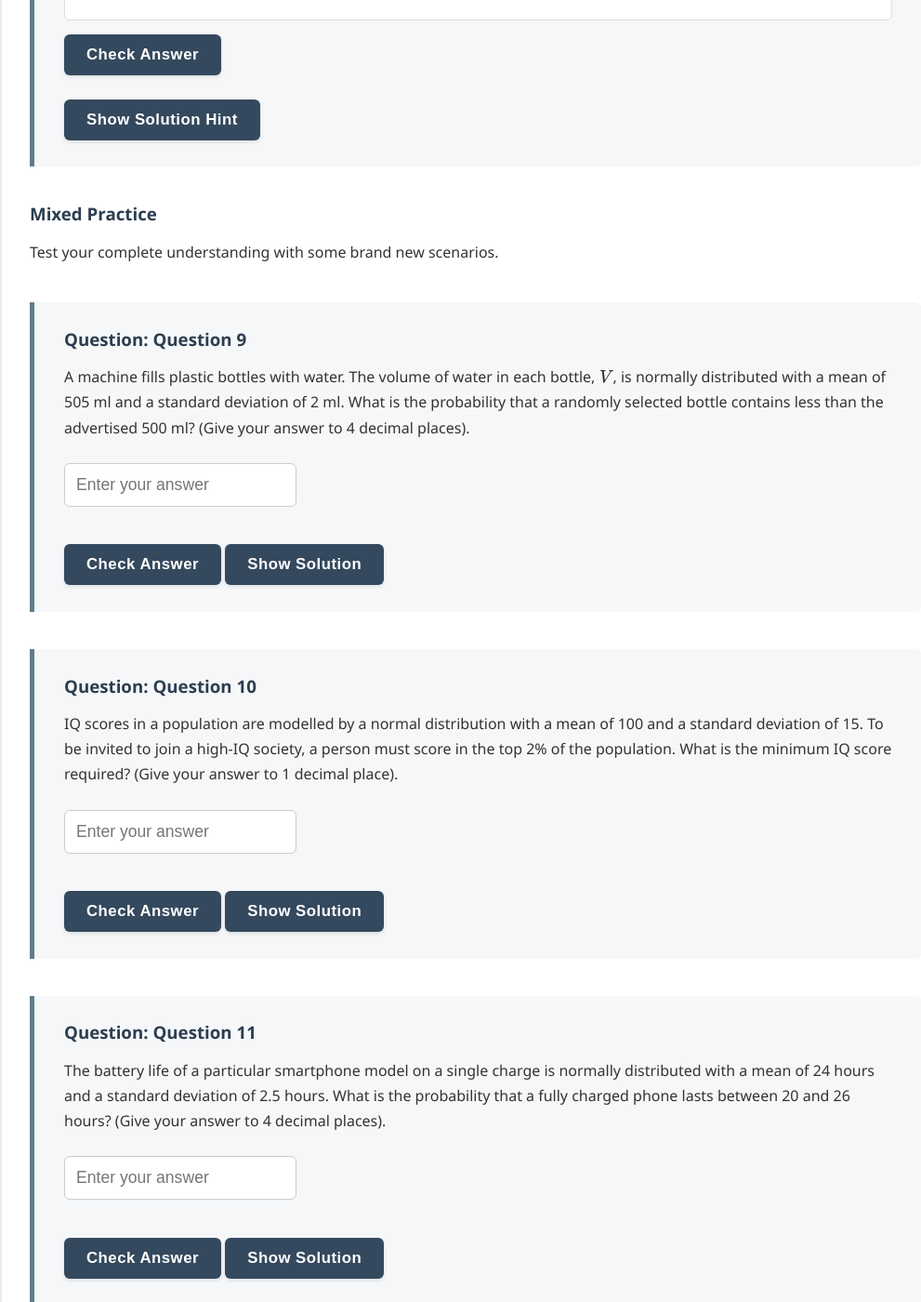
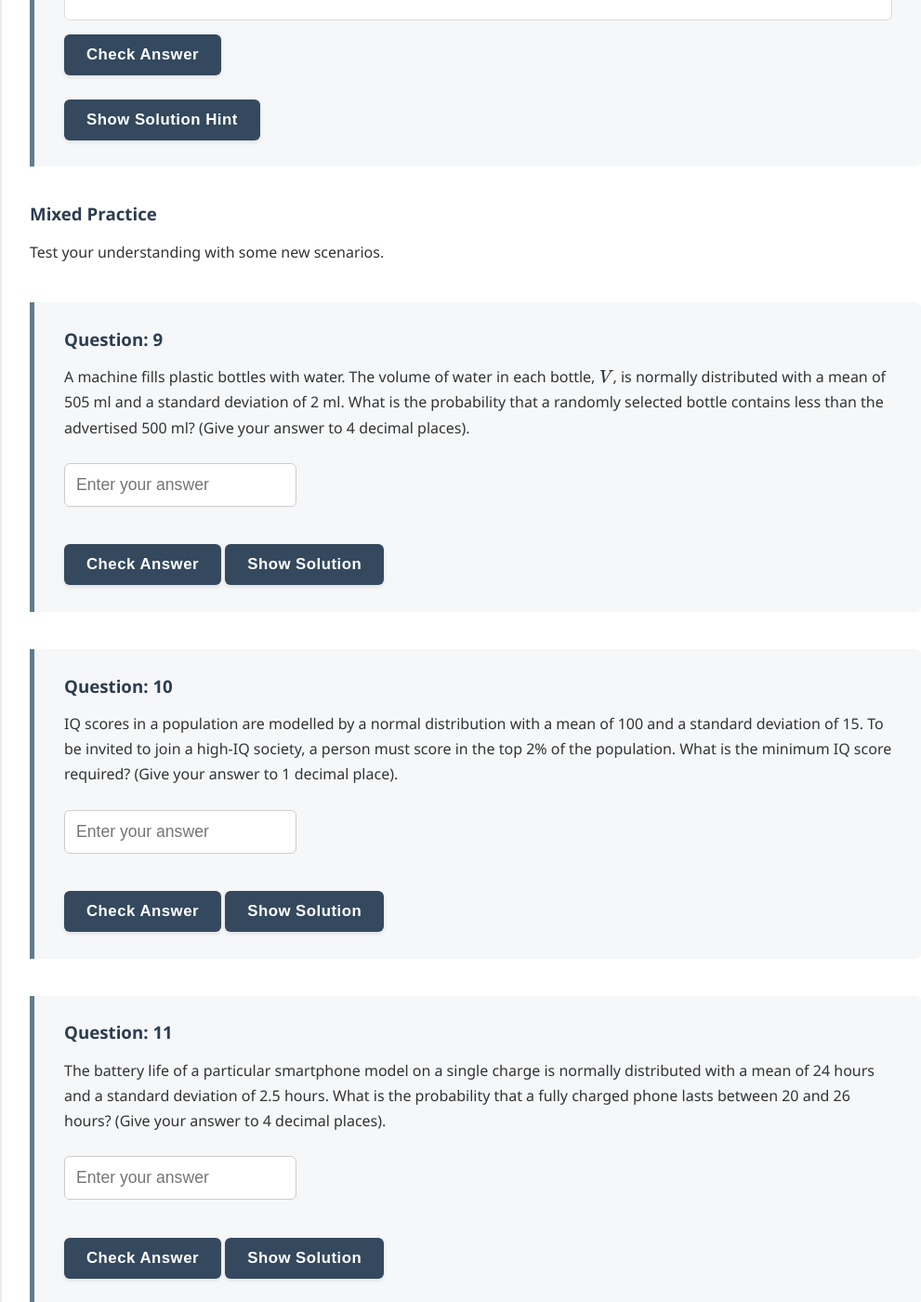
Before and after one commit to probe973/eco-4001b, a Jekyll site: the page built from normal/03_normal_distribution.md, in a window 1280 px wide and 1400 px high, scrolled down 6684 px. Shown: the whole window at 93% size, without its empty margins (128-1119 px from the left). Built offline with Jekyll 4.4.1, drawn with Linux system fonts in a browser that asks for light colours; a script that is not in the unit is left out; some of the changed text lies outside the part shown.

Commit message:
Update 03_normal_distribution.md

```diff
--- a/normal/03_normal_distribution.md
+++ b/normal/03_normal_distribution.md
@@ -102,16 +102,16 @@
 
 {% include question_multiple_choice.html
     id="norm_mc_1"
-    title="Question 1"
+    title="1"
     question_text="If you wanted to standardise an apple weighing 145g to use a standard normal table, which calculation gives the correct $z$-score?"
-    options="wrong1::(145 - 15) / 120||correct::(145 - 120) / 15||wrong2::(120 - 145) / 15||wrong3::(145 - 120) / 15^2"
+    options="wrong1::(145 - 15) / 120||correct::(145 - 120) / 15||wrong2::(120 - 145) / 15||wrong3::(145 - 120) / 225"
     correct_answer="correct"
     solution_text="The standardising formula is $$z = \frac{x - \mu}{\sigma}$$ where \(x\) is the value, \(\mu\) is the mean, and \(\sigma\) is the standard deviation."
 %}
 
 {% include question_multiple_choice.html
     id="norm_mc_2"
-    title="Question 2"
+    title="2"
     question_text="Without doing any complex calculations, what is $P(X < 120)$?"
     options="wrong1::1||wrong2::0||correct::0.5||wrong3::0.95"
     correct_answer="correct"
@@ -120,7 +120,7 @@
 
 {% include question_numerical.html
     id="norm_num_1"
-    title="Question 3"
+    title="3"
     question_text="What is the probability that a randomly chosen apple weighs less than 132g? i.e. Find $P(X < 132)$"
     correct_answer="0.7881"
     tolerance="0.0005"
@@ -129,7 +129,7 @@
 
 {% include question_numerical.html
     id="norm_num_2"
-    title="Question 4"
+    title="4"
     question_text="What is the probability that a randomly chosen apple weighs more than 100g? i.e. Find $P(X > 100)$"
     correct_answer="0.9082"
     tolerance="0.0005"
@@ -138,7 +138,7 @@
 
 {% include question_numerical.html
     id="norm_num_3"
-    title="Question 5"
+    title="5"
     question_text="What is the probability that a randomly chosen apple weighs between 105g and 135g? i.e. Find $P(105 < X < 135)$"
     correct_answer="0.6827"
     tolerance="0.005"
@@ -191,7 +191,7 @@
 
 {% include question_numerical.html
     id="norm_num_4"
-    title="Question 6"
+    title="6"
     question_text="The farm wants to package the heaviest 5% of their apples as 'Jumbo' sized. Recall that $X \sim N(120, 15^2)$. What is the minimum weight required for an apple to be classified as Jumbo? (Give your answer in grams to 2 decimal places)."
     correct_answer="144.67"
     tolerance="0.1"
@@ -200,7 +200,7 @@
 
 {% include question_numerical.html
     id="norm_num_5"
-    title="Question 7"
+    title="7"
     question_text="The worker gets a warning if they are in the top 2% of longest commute times. What is the cut-off time for getting a warning? $C \sim N(45, 8^2)$. (Give your answer to 2 decimal places)."
     correct_answer="61.43"
     tolerance="0.1"
@@ -209,7 +209,7 @@
 
 {% include question_multiple_choice.html
     id="norm_mc_3"
-    title="Question 8"
+    title="8"
     question_text="A farmer harvests a batch of 2000 apples. Based on the normal distribution $X \sim N(120, 15^2)$, approximately how many of these apples are expected to weigh more than 150g?"
     options="wrong1::150||wrong2::100||correct::46||wrong3::5"
     correct_answer="correct"
@@ -218,11 +218,11 @@
 
 ### Mixed Practice
 
-Test your complete understanding with some brand new scenarios.
+Test your understanding with some new scenarios.
 
 {% include question_numerical.html
     id="mixed_new_1"
-    title="Question 9"
+    title="9"
     question_text="A machine fills plastic bottles with water. The volume of water in each bottle, $V$, is normally distributed with a mean of 505 ml and a standard deviation of 2 ml. What is the probability that a randomly selected bottle contains less than the advertised 500 ml? (Give your answer to 4 decimal places)."
     correct_answer="0.0062"
     tolerance="0.0005"
@@ -231,7 +231,7 @@
 
 {% include question_numerical.html
     id="mixed_new_2"
-    title="Question 10"
+    title="10"
     question_text="IQ scores in a population are modelled by a normal distribution with a mean of 100 and a standard deviation of 15. To be invited to join a high-IQ society, a person must score in the top 2% of the population. What is the minimum IQ score required? (Give your answer to 1 decimal place)."
     correct_answer="130.8"
     tolerance="0.2"
@@ -240,7 +240,7 @@
 
 {% include question_numerical.html
     id="mixed_new_3"
-    title="Question 11"
+    title="11"
     question_text="The battery life of a particular smartphone model on a single charge is normally distributed with a mean of 24 hours and a standard deviation of 2.5 hours. What is the probability that a fully charged phone lasts between 20 and 26 hours? (Give your answer to 4 decimal places)."
     correct_answer="0.7333"
     tolerance="0.001"
@@ -249,7 +249,7 @@
 
 {% include question_multiple_choice.html
     id="mixed_new_4"
-    title="Question 12"
+    title="12"
     question_text="A factory produces metal bolts. The length of the bolts is normally distributed as $L \sim N(50, 0.5^2)$ mm. Quality control rejects any bolt that is longer than 51 mm or shorter than 49 mm. What is the probability that a randomly selected bolt is rejected?"
     options="wrong1::0.9544||correct::0.0456||wrong2::0.0228||wrong3::0.0500"
     correct_answer="correct"
```
